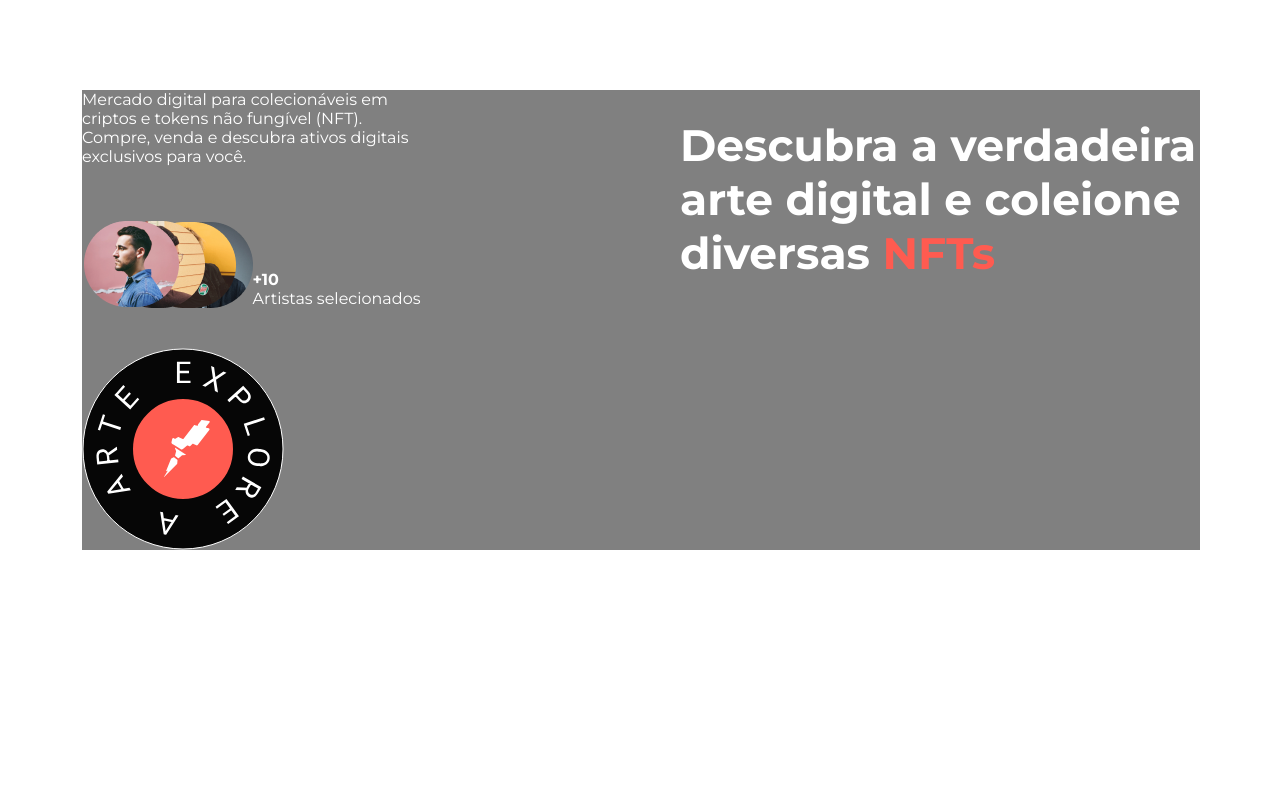
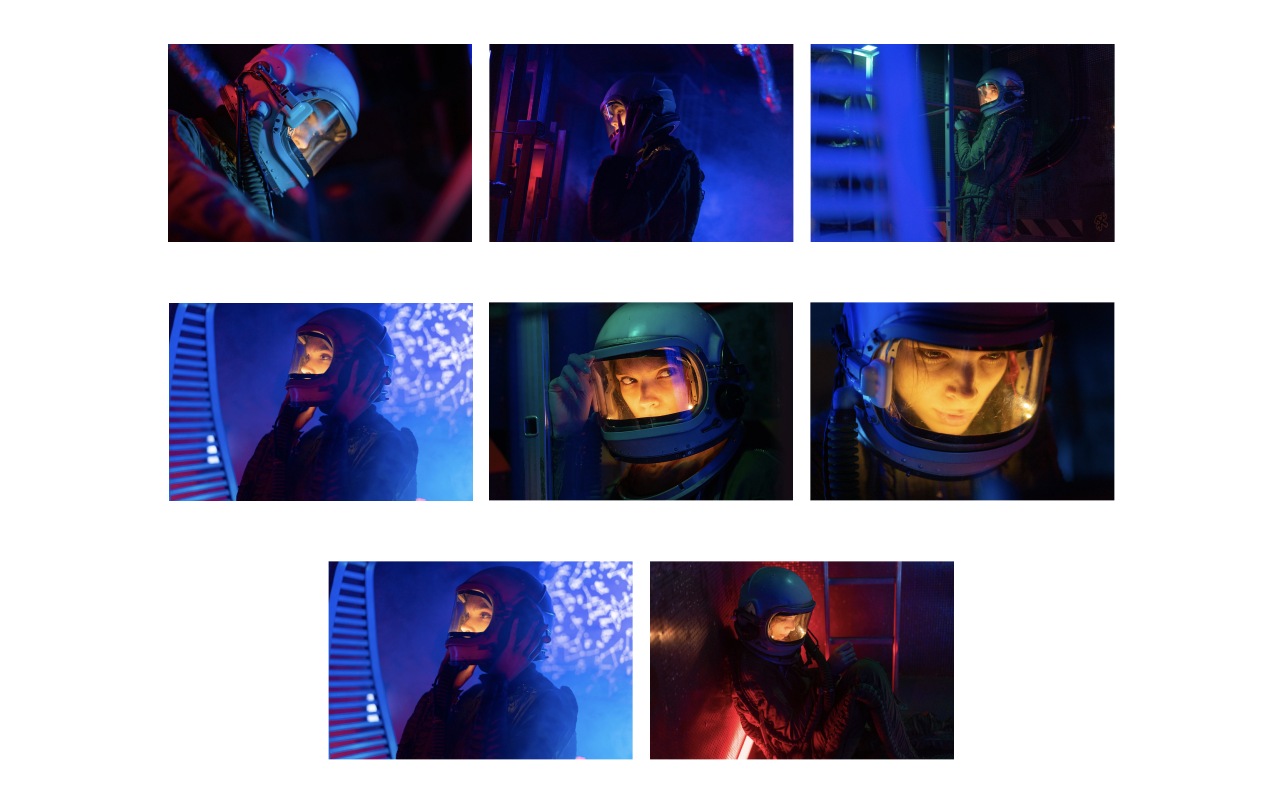
Before and after one commit to Chris-Valentim/Rocket-NFTs, a React (Create React App) app: page / in a window 1280 px wide. Built offline with nearby package versions, Linux system fonts and the light colour scheme; the HTML template or start-up script is replaced by a standard one.

Commit message:
Feat:(criação do componente Gallery)

```diff
--- a/src/App.tsx
+++ b/src/App.tsx
@@ -1,12 +1,14 @@
 import './index.css'
 
 // import { Header } from "./components/Header";
-import { SectionOne } from './components/Main 1/SectionOne';
+// import { SectionOne } from './components/Main 1/SectionOne';
+import { Gallery } from './components/Main 1/Gallery';
+
 
 function App() {
   return (
     <>
-      <SectionOne />
+      <Gallery />
     </>
   );
 }
--- /dev/null
+++ b/src/components/Main 1/Gallery/index.tsx
@@ -0,0 +1,51 @@
+import * as S from './styles'
+
+import galleryOne from '../../../assets/galeria-1.png'
+import galleryTwo from '../../../assets/galeria-2.png'
+import galleryThree from '../../../assets/galeria-3.png'
+import galleryFour from '../../../assets/galeria-4.png'
+import galleryFive from '../../../assets/galeria-5.png'
+import gallerySix from '../../../assets/galeria-6.png'
+import gallerySeven from '../../../assets/galeria-7.png'
+import galleryEight from '../../../assets/galeria-8.png'
+
+const Gallery = () => {
+  return (
+    <S.Wrapper>
+      <S.Image
+        src={galleryOne}
+        alt="galeria 1"
+      />
+      <S.Image
+        src={galleryTwo}
+        alt="galeria 2"
+      />
+      <S.Image
+        src={galleryThree}
+        alt="galeria 3"
+      />
+      <S.Image
+        src={galleryFour}
+        alt="galeria 4"
+      />
+      <S.Image
+        src={galleryFive}
+        alt="galeria 5"
+      />
+      <S.Image
+        src={gallerySix}
+        alt="galeria 6"
+      />
+      <S.Image
+        src={gallerySeven}
+        alt="galeria 7"
+      />
+      <S.Image
+        src={galleryEight}
+        alt="galeria 8"
+      />
+    </S.Wrapper>
+  )
+}
+
+export { Gallery }
--- /dev/null
+++ b/src/components/Main 1/Gallery/styles.ts
@@ -0,0 +1,16 @@
+import styled from 'styled-components'
+
+export const Wrapper = styled.div`
+  display: flex;
+  flex-wrap: wrap;
+  justify-content: center;
+  align-items: center;
+
+  margin-left: 82px;
+  margin-right: 80px;
+  gap: 16px;
+`
+
+export const Image = styled.img`
+  margin-top: 44px;
+`
```
